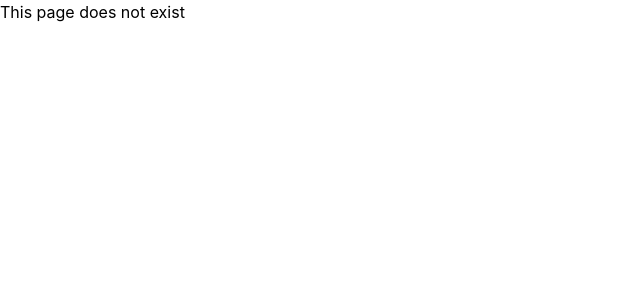
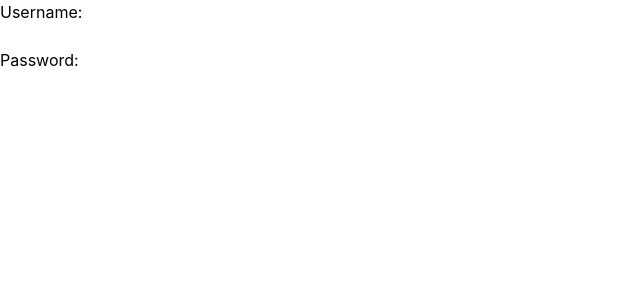
Before and after one commit to XenoxJeager/Polichat, a React (Create React App) app in the folder frontend/: page /signIn in a window 1280 px wide. Shown: the top 300 px of the page, without its empty margins (0-640 px from the left). Built offline with nearby package versions, Linux system fonts and the light colour scheme.

Commit message:
added signIn page

```diff
--- a/frontend/src/app/App.tsx
+++ b/frontend/src/app/App.tsx
@@ -8,6 +8,7 @@ import './App.css';
 import { NoPlane } from '../pages/errors/noPlane/NoPlane';
 import { NotFound } from '../pages/errors/notFound/NotFound';
 import { Analytics } from '../pages/analytics/Analytics';
+import { WrappedSignIn } from '../pages/signIn/SignIn';
 
 interface AppState {
   plane?: Plane
@@ -35,7 +36,7 @@ export default class App extends React.Component<{}, AppState> {
           <Route path='quiz' element={<WrappedQuiz finishCallback={this.calculateResult.bind(this)}/>} />
           <Route path='result' element={this.state.plane ? <Result plane={this.state.plane}/> : <NoPlane />} />
           <Route path='analytics' element={<Analytics />} />
-
+          <Route path='signIn' element={<WrappedSignIn />} />
           <Route path='*' element={<NotFound />} />
         </Routes>
       </BrowserRouter>
--- a/frontend/src/pages/analytics/Analytics.tsx
+++ b/frontend/src/pages/analytics/Analytics.tsx
@@ -1,4 +1,6 @@
 import React from "react";
+
+
 
 export class Analytics extends React.Component {
     render(): React.ReactNode {
--- /dev/null
+++ b/frontend/src/pages/signIn/SignIn.tsx
@@ -0,0 +1,27 @@
+import React from "react";
+import { NavigateFunction, useNavigate } from "react-router";
+
+interface SignInProps {
+    navigate?: NavigateFunction;
+}
+
+interface SignInState {
+
+}
+
+class SignIn extends React.Component<SignInProps> {
+    render(): React.ReactNode {
+        return (
+            <>
+                <p>Username: </p>
+                <input></input>
+                <p>Password: </p>
+                <input></input>
+            </>
+        );
+    }
+}
+
+export const WrappedSignIn = () => {
+    return <SignIn navigate={useNavigate()}/>;
+};
```
